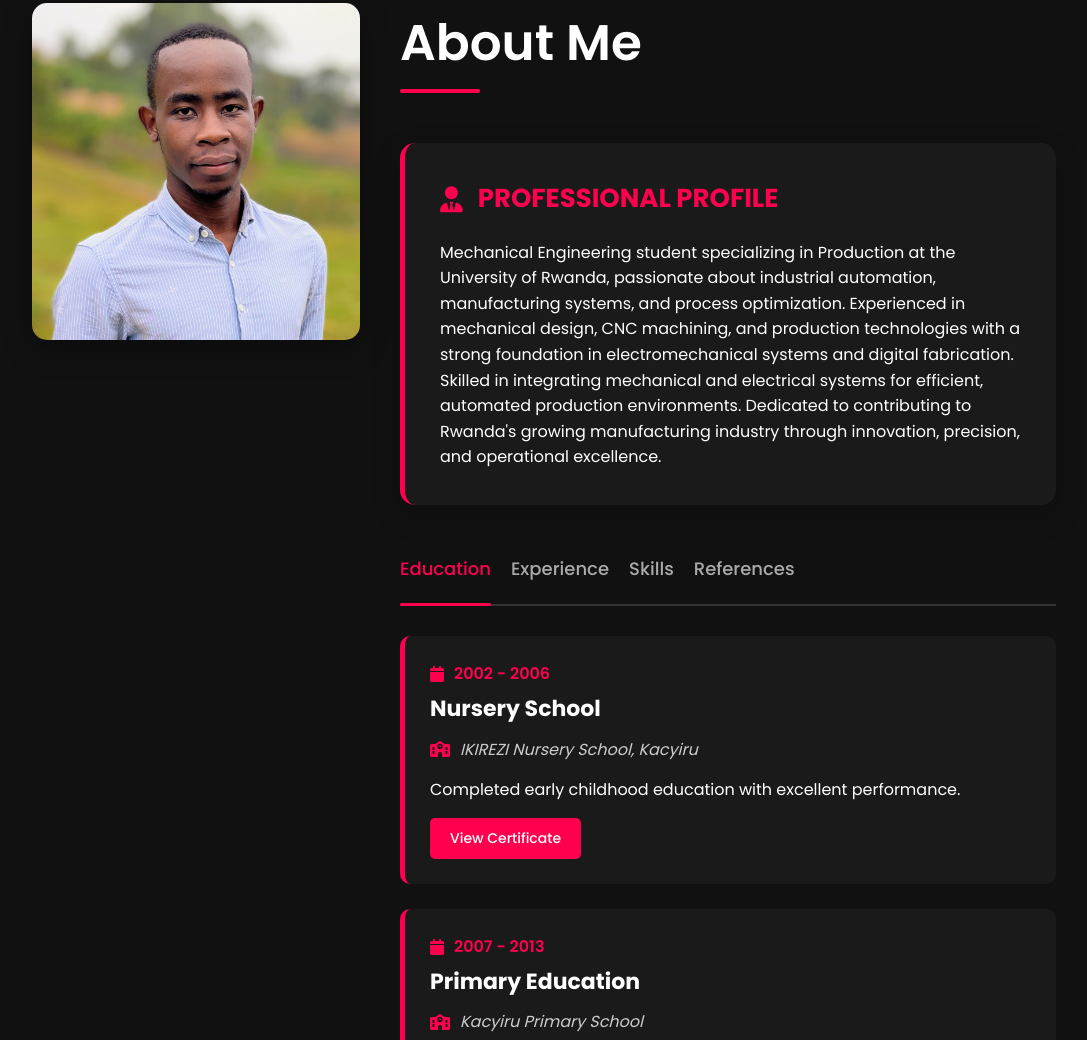
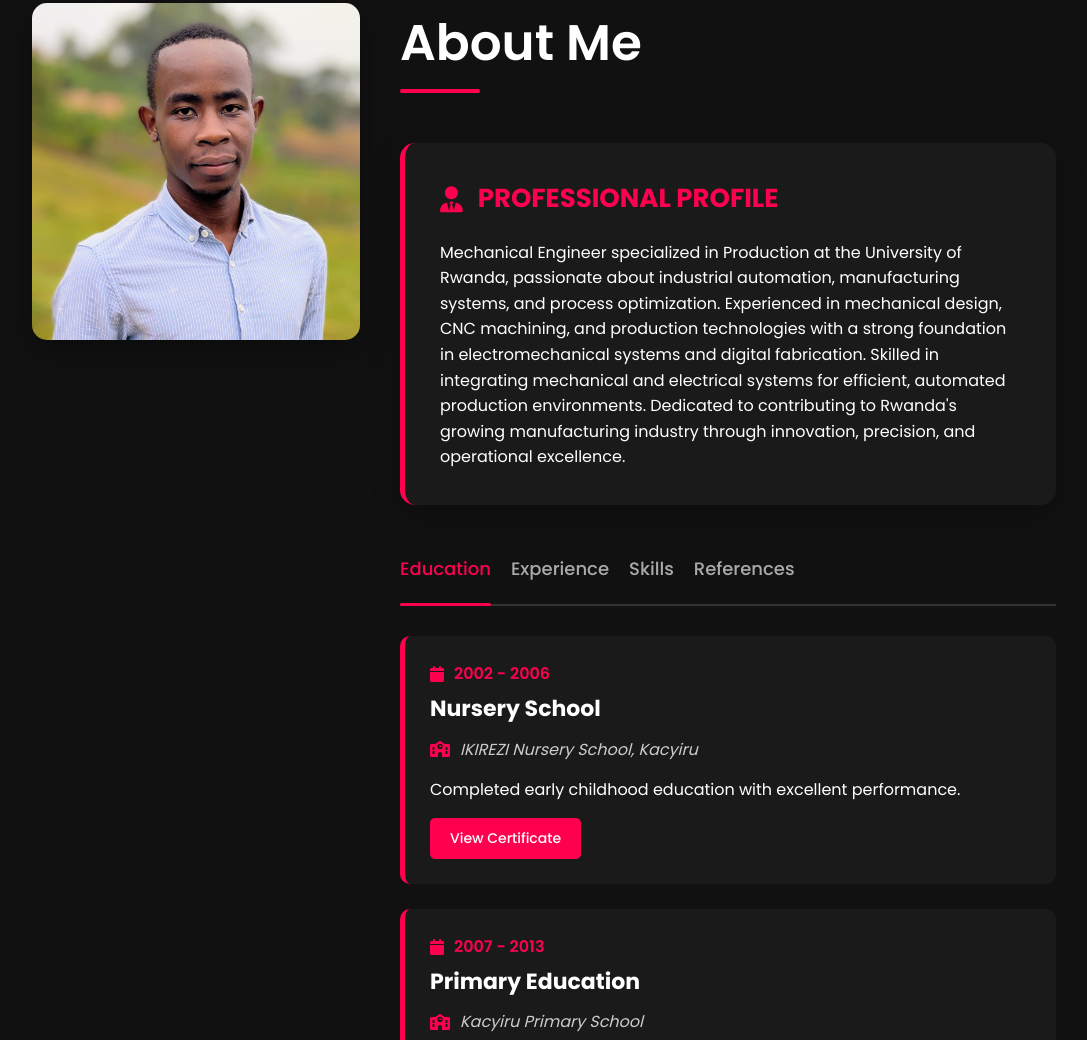
Before and after one commit to Byiringiro24/My-Portfolio, a plain HTML site: page index.html in a window 1280 px wide. Shown: the part 907-1947 px from the top of the page, without its empty margins (96-1183 px from the left). Drawn offline with Linux system fonts and the light colour scheme.

```diff
--- a/index.html
+++ b/index.html
@@ -1390,7 +1390,7 @@
 
                     <div class="profile-section">
                         <h3><i class="fas fa-user-tie"></i> PROFESSIONAL PROFILE</h3>
-                        <p>Mechanical Engineering student specializing in Production at the University of Rwanda, passionate about industrial automation, manufacturing systems, and process optimization. Experienced in mechanical design, CNC machining, and production technologies with a strong foundation in electromechanical systems and digital fabrication. Skilled in integrating mechanical and electrical systems for efficient, automated production environments. Dedicated to contributing to Rwanda's growing manufacturing industry through innovation, precision, and operational excellence.</p>
+                        <p>Mechanical Engineer specialized in Production at the University of Rwanda, passionate about industrial automation, manufacturing systems, and process optimization. Experienced in mechanical design, CNC machining, and production technologies with a strong foundation in electromechanical systems and digital fabrication. Skilled in integrating mechanical and electrical systems for efficient, automated production environments. Dedicated to contributing to Rwanda's growing manufacturing industry through innovation, precision, and operational excellence.</p>
                     </div>
 
                     <div class="tab-titles">
@@ -2579,4 +2579,5 @@
         }
     </script>
 </body>
+
 </html>
```
